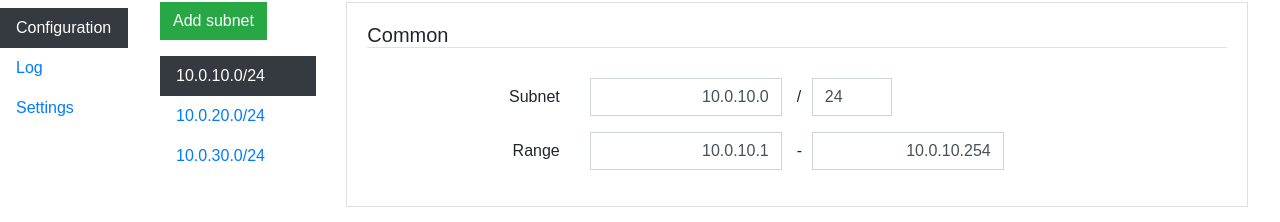
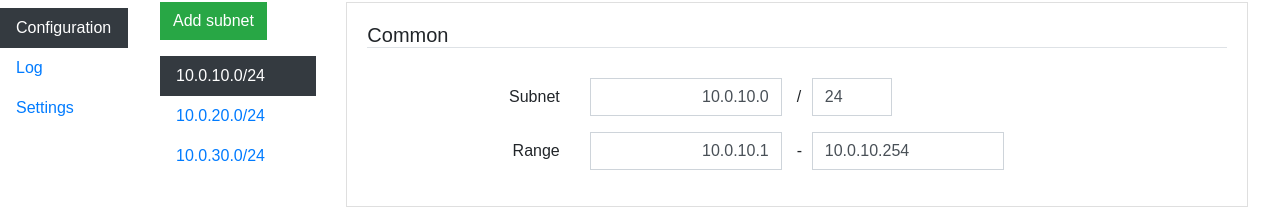
Before and after one commit to Spanfile/DHCP-UI, a React (Create React App) app in the folder dhcp-ui-frontend/: page /config/subnets/1 in a window 1280 px wide. Shown: the part 128-350 px from the top of the page. Built offline with nearby package versions, Linux system fonts and the light colour scheme.

Commit message:
Small style change

```diff
--- a/dhcp-ui-frontend/src/components/form/AddressRangeInput.tsx
+++ b/dhcp-ui-frontend/src/components/form/AddressRangeInput.tsx
@@ -34,7 +34,7 @@ export default class AddressRangeInput extends React.Component<IInputProps<Addre
           >-</label>
           <input
             type="text"
-            className="form-control rounded-0 float-left text-right"
+            className="form-control rounded-0 float-left"
             style={{ maxWidth: "12em" }}
             onChange={this.onToChange}
             value={this.state.to} />
```
